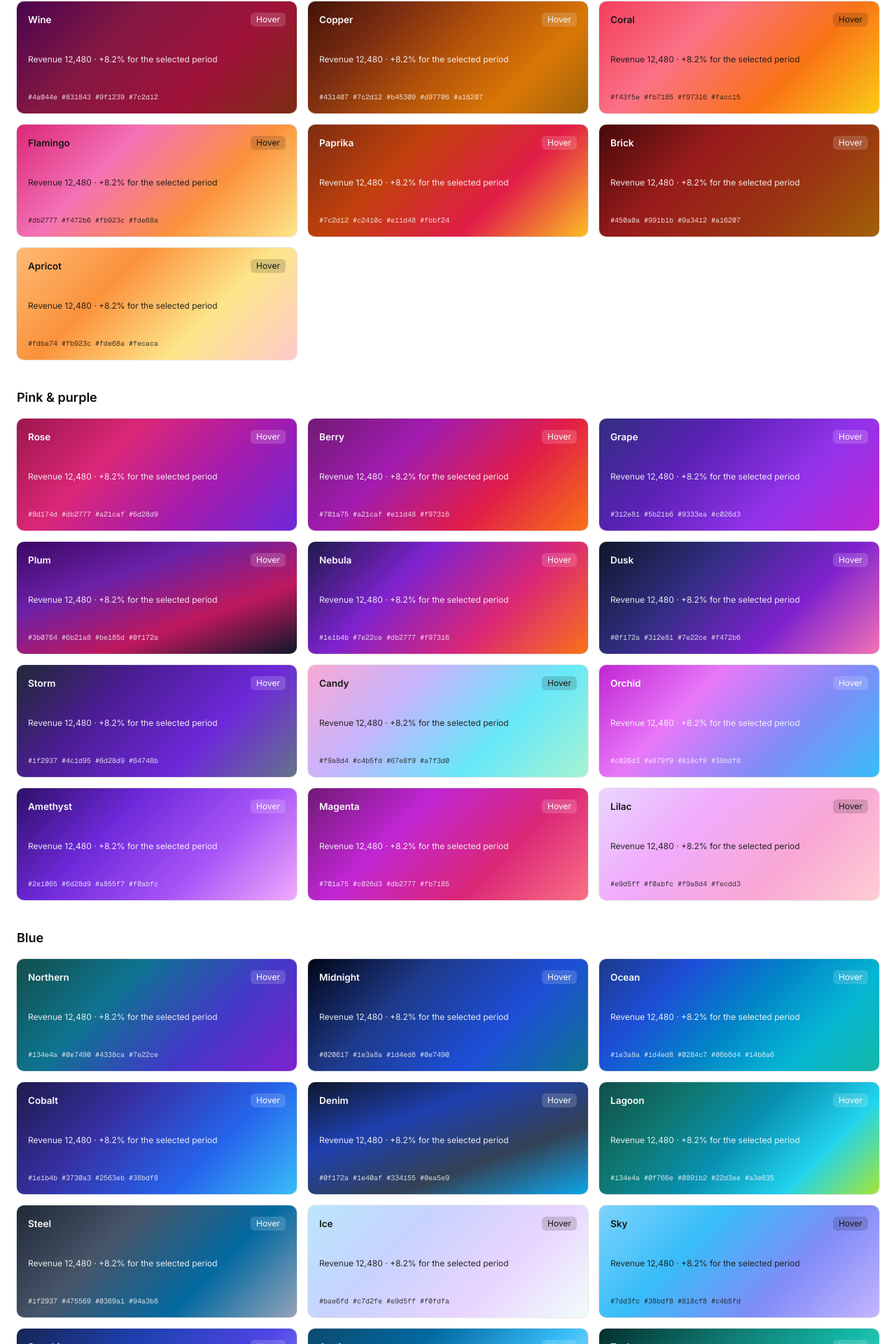
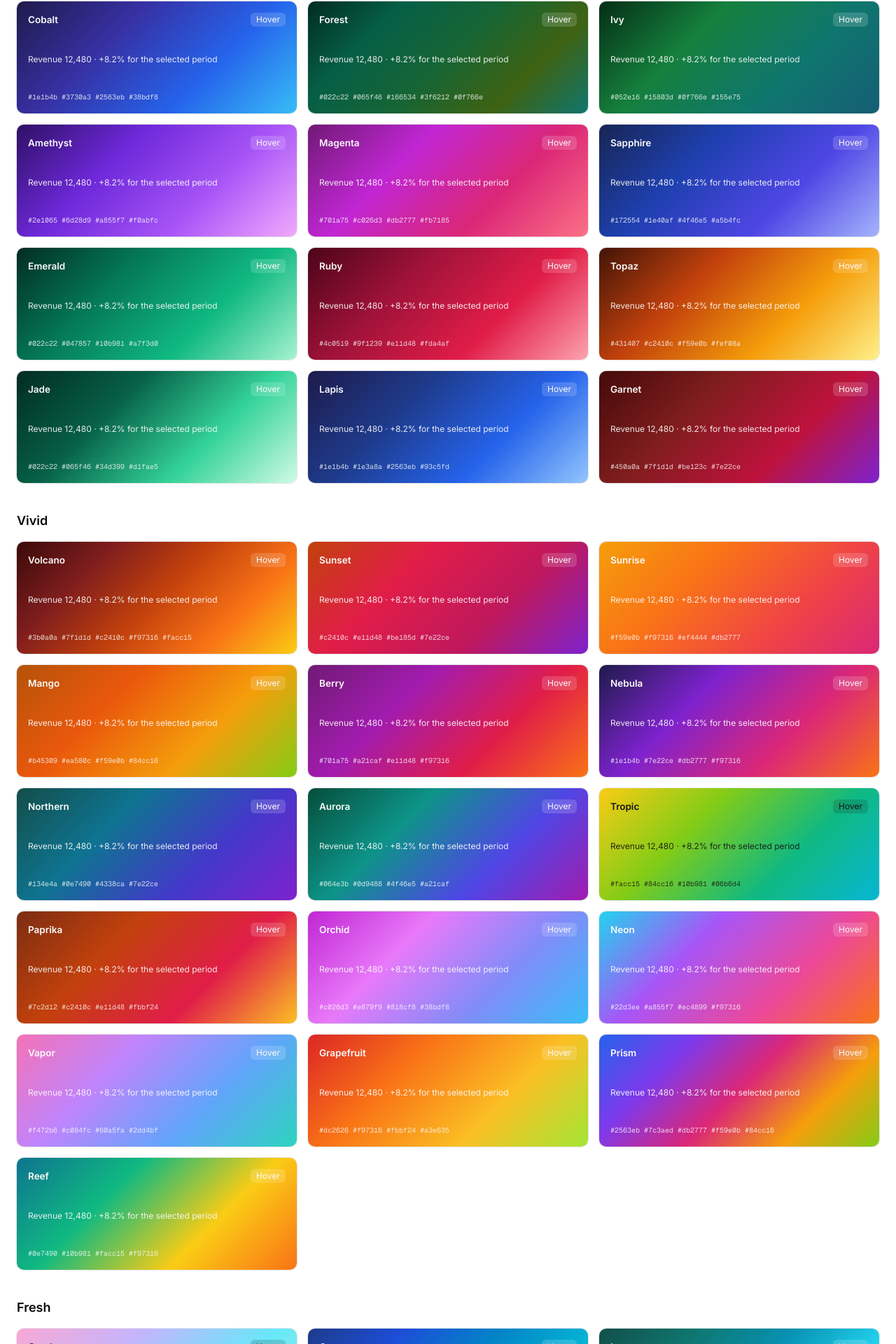
Before and after one commit to berezin-pavel/admin-kit, a Next.js app: page /palette2 in a window 1280 px wide. Shown: the part 622-2542 px from the top of the page at 70% size. Built offline with nearby package versions, Linux system fonts and the light colour scheme.

Commit message:
Regroup the gradient candidates by character instead of hue

```diff
--- a/app/palette2/page.tsx
+++ b/app/palette2/page.tsx
@@ -11,106 +11,106 @@ interface Candidate {
 }
 
 const candidates: readonly Candidate[] = [
-  { name: "Ember", family: "Warm", stops: ["#7f1d1d", "#b91c1c", "#dc2626", "#ea580c", "#f59e0b"], text: "light" },
-  { name: "Volcano", family: "Warm", stops: ["#3b0a0a", "#7f1d1d", "#c2410c", "#f97316", "#facc15"], text: "light" },
-  { name: "Sunset", family: "Warm", stops: ["#c2410c", "#e11d48", "#be185d", "#7e22ce"], text: "light" },
-  { name: "Sunrise", family: "Warm", stops: ["#f59e0b", "#f97316", "#ef4444", "#db2777"], text: "light" },
-  { name: "Mango", family: "Warm", stops: ["#b45309", "#ea580c", "#f59e0b", "#84cc16"], text: "light" },
-  { name: "Cherry", family: "Warm", stops: ["#881337", "#be123c", "#e11d48", "#f472b6"], text: "light" },
-  { name: "Wine", family: "Warm", stops: ["#4a044e", "#831843", "#9f1239", "#7c2d12"], text: "light" },
-  { name: "Copper", family: "Warm", stops: ["#431407", "#7c2d12", "#b45309", "#d97706", "#a16207"], text: "light" },
-  { name: "Coral", family: "Warm", stops: ["#f43f5e", "#fb7185", "#f97316", "#facc15"], text: "dark" },
-  { name: "Flamingo", family: "Warm", stops: ["#db2777", "#f472b6", "#fb923c", "#fde68a"], text: "dark" },
-  { name: "Rose", family: "Pink & purple", stops: ["#9d174d", "#db2777", "#a21caf", "#6d28d9"], text: "light" },
-  { name: "Berry", family: "Pink & purple", stops: ["#701a75", "#a21caf", "#e11d48", "#f97316"], text: "light" },
-  { name: "Grape", family: "Pink & purple", stops: ["#312e81", "#5b21b6", "#9333ea", "#c026d3"], text: "light" },
-  { name: "Plum", family: "Pink & purple", stops: ["#3b0764", "#6b21a8", "#be185d", "#0f172a"], angle: 160, text: "light" },
-  { name: "Nebula", family: "Pink & purple", stops: ["#1e1b4b", "#7e22ce", "#db2777", "#f97316"], text: "light" },
-  { name: "Dusk", family: "Pink & purple", stops: ["#0f172a", "#312e81", "#7e22ce", "#f472b6"], text: "light" },
-  { name: "Storm", family: "Pink & purple", stops: ["#1f2937", "#4c1d95", "#6d28d9", "#64748b"], text: "light" },
-  { name: "Candy", family: "Pink & purple", stops: ["#f9a8d4", "#c4b5fd", "#67e8f9", "#a7f3d0"], text: "dark" },
-  { name: "Northern", family: "Blue", stops: ["#134e4a", "#0e7490", "#4338ca", "#7e22ce"], text: "light" },
-  { name: "Midnight", family: "Blue", stops: ["#020617", "#1e3a8a", "#1d4ed8", "#0e7490"], text: "light" },
-  { name: "Ocean", family: "Blue", stops: ["#1e3a8a", "#1d4ed8", "#0284c7", "#06b6d4", "#14b8a6"], text: "light" },
-  { name: "Cobalt", family: "Blue", stops: ["#1e1b4b", "#3730a3", "#2563eb", "#38bdf8"], text: "light" },
-  { name: "Denim", family: "Blue", stops: ["#0f172a", "#1e40af", "#334155", "#0ea5e9"], angle: 160, text: "light" },
-  { name: "Lagoon", family: "Blue", stops: ["#134e4a", "#0f766e", "#0891b2", "#22d3ee", "#a3e635"], text: "light" },
-  { name: "Steel", family: "Blue", stops: ["#1f2937", "#475569", "#0369a1", "#94a3b8"], text: "light" },
-  { name: "Ice", family: "Blue", stops: ["#bae6fd", "#c7d2fe", "#e9d5ff", "#f0fdfa"], text: "dark" },
-  { name: "Sky", family: "Blue", stops: ["#7dd3fc", "#38bdf8", "#818cf8", "#c4b5fd"], text: "dark" },
-  { name: "Aurora", family: "Green", stops: ["#064e3b", "#0d9488", "#4f46e5", "#a21caf"], text: "light" },
-  { name: "Tropic", family: "Green", stops: ["#facc15", "#84cc16", "#10b981", "#06b6d4"], text: "dark" },
-  { name: "Meadow", family: "Green", stops: ["#14532d", "#15803d", "#65a30d", "#eab308"], text: "light" },
-  { name: "Forest", family: "Green", stops: ["#022c22", "#065f46", "#166534", "#3f6212", "#0f766e"], text: "light" },
-  { name: "Ivy", family: "Green", stops: ["#052e16", "#15803d", "#0f766e", "#155e75"], text: "light" },
-  { name: "Moss", family: "Green", stops: ["#365314", "#4d7c0f", "#a16207", "#78350f"], text: "light" },
-  { name: "Mint", family: "Green", stops: ["#a7f3d0", "#6ee7b7", "#67e8f9", "#bae6fd"], text: "dark" },
-  { name: "Sage", family: "Green", stops: ["#d9f99d", "#bbf7d0", "#99f6e4", "#e0e7ff"], text: "dark" },
-  { name: "Lemon", family: "Yellow", stops: ["#fef08a", "#fde047", "#bef264", "#86efac"], text: "dark" },
-  { name: "Amber", family: "Yellow", stops: ["#fde68a", "#fbbf24", "#fb923c", "#fda4af"], text: "dark" },
-  { name: "Peach", family: "Yellow", stops: ["#fed7aa", "#fdba74", "#fda4af", "#f9a8d4"], text: "dark" },
-  { name: "Sand", family: "Yellow", stops: ["#fef3c7", "#e7e5e4", "#d6d3d1", "#fde68a"], text: "dark" },
-  { name: "Gold", family: "Yellow", stops: ["#78350f", "#b45309", "#eab308", "#fde047"], text: "light" },
-  { name: "Lavender", family: "Pastel", stops: ["#ddd6fe", "#c4b5fd", "#f5d0fe", "#bfdbfe"], text: "dark" },
-  { name: "Rosewater", family: "Pastel", stops: ["#fecdd3", "#fbcfe8", "#e9d5ff", "#fef3c7"], text: "dark" },
-  { name: "Slate", family: "Greys", stops: ["#0f172a", "#334155", "#475569", "#0369a1"], text: "light" },
-  { name: "Graphite", family: "Greys", stops: ["#111827", "#374151", "#1f2937", "#4b5563", "#0f766e"], text: "light" },
-  { name: "Charcoal", family: "Greys", stops: ["#18181b", "#3f3f46", "#52525b", "#7c2d12"], text: "light" },
-  { name: "Onyx", family: "Greys", stops: ["#000000", "#1e1b4b", "#111827", "#312e81"], text: "light" },
-  { name: "Pearl", family: "Greys", stops: ["#f5f5f4", "#e7e5e4", "#e0f2fe", "#fce7f3"], text: "dark" },
-  { name: "Paprika", family: "Warm", stops: ["#7c2d12", "#c2410c", "#e11d48", "#fbbf24"], text: "light" },
-  { name: "Brick", family: "Warm", stops: ["#450a0a", "#991b1b", "#9a3412", "#a16207"], text: "light" },
-  { name: "Apricot", family: "Warm", stops: ["#fdba74", "#fb923c", "#fde68a", "#fecaca"], text: "dark" },
-  { name: "Orchid", family: "Pink & purple", stops: ["#c026d3", "#e879f9", "#818cf8", "#38bdf8"], text: "light" },
-  { name: "Amethyst", family: "Pink & purple", stops: ["#2e1065", "#6d28d9", "#a855f7", "#f0abfc"], text: "light" },
-  { name: "Magenta", family: "Pink & purple", stops: ["#701a75", "#c026d3", "#db2777", "#fb7185"], text: "light" },
-  { name: "Lilac", family: "Pink & purple", stops: ["#e9d5ff", "#f0abfc", "#f9a8d4", "#fecdd3"], text: "dark" },
-  { name: "Sapphire", family: "Blue", stops: ["#172554", "#1e40af", "#4f46e5", "#a5b4fc"], text: "light" },
-  { name: "Arctic", family: "Blue", stops: ["#0c4a6e", "#0369a1", "#38bdf8", "#e0f2fe"], text: "light" },
-  { name: "Teal", family: "Blue", stops: ["#042f2e", "#0f766e", "#14b8a6", "#5eead4"], text: "light" },
-  { name: "Cyan", family: "Blue", stops: ["#083344", "#155e75", "#06b6d4", "#a5f3fc"], text: "light" },
-  { name: "Emerald", family: "Green", stops: ["#022c22", "#047857", "#10b981", "#a7f3d0"], text: "light" },
-  { name: "Lime", family: "Green", stops: ["#1a2e05", "#3f6212", "#84cc16", "#d9f99d"], text: "light" },
-  { name: "Jungle", family: "Green", stops: ["#052e16", "#166534", "#0d9488", "#facc15"], text: "light" },
-  { name: "Pistachio", family: "Green", stops: ["#bef264", "#86efac", "#5eead4", "#fef9c3"], text: "dark" },
-  { name: "Honey", family: "Yellow", stops: ["#a16207", "#d97706", "#fbbf24", "#fef08a"], text: "light" },
-  { name: "Mustard", family: "Yellow", stops: ["#713f12", "#a16207", "#ca8a04", "#eab308"], text: "light" },
-  { name: "Buttercup", family: "Yellow", stops: ["#fef9c3", "#fde68a", "#fcd34d", "#fdba74"], text: "dark" },
+  { name: "Ember", family: "Jewel", stops: ["#7f1d1d", "#b91c1c", "#dc2626", "#ea580c", "#f59e0b"], text: "light" },
+  { name: "Cherry", family: "Jewel", stops: ["#881337", "#be123c", "#e11d48", "#f472b6"], text: "light" },
+  { name: "Wine", family: "Jewel", stops: ["#4a044e", "#831843", "#9f1239", "#7c2d12"], text: "light" },
+  { name: "Rose", family: "Jewel", stops: ["#9d174d", "#db2777", "#a21caf", "#6d28d9"], text: "light" },
+  { name: "Grape", family: "Jewel", stops: ["#312e81", "#5b21b6", "#9333ea", "#c026d3"], text: "light" },
+  { name: "Plum", family: "Jewel", stops: ["#3b0764", "#6b21a8", "#be185d", "#0f172a"], angle: 160, text: "light" },
+  { name: "Cobalt", family: "Jewel", stops: ["#1e1b4b", "#3730a3", "#2563eb", "#38bdf8"], text: "light" },
+  { name: "Forest", family: "Jewel", stops: ["#022c22", "#065f46", "#166534", "#3f6212", "#0f766e"], text: "light" },
+  { name: "Ivy", family: "Jewel", stops: ["#052e16", "#15803d", "#0f766e", "#155e75"], text: "light" },
+  { name: "Amethyst", family: "Jewel", stops: ["#2e1065", "#6d28d9", "#a855f7", "#f0abfc"], text: "light" },
+  { name: "Magenta", family: "Jewel", stops: ["#701a75", "#c026d3", "#db2777", "#fb7185"], text: "light" },
+  { name: "Sapphire", family: "Jewel", stops: ["#172554", "#1e40af", "#4f46e5", "#a5b4fc"], text: "light" },
+  { name: "Emerald", family: "Jewel", stops: ["#022c22", "#047857", "#10b981", "#a7f3d0"], text: "light" },
+  { name: "Ruby", family: "Jewel", stops: ["#4c0519", "#9f1239", "#e11d48", "#fda4af"], text: "light" },
+  { name: "Topaz", family: "Jewel", stops: ["#431407", "#c2410c", "#f59e0b", "#fef08a"], text: "light" },
+  { name: "Jade", family: "Jewel", stops: ["#022c22", "#065f46", "#34d399", "#d1fae5"], text: "light" },
+  { name: "Lapis", family: "Jewel", stops: ["#1e1b4b", "#1e3a8a", "#2563eb", "#93c5fd"], text: "light" },
+  { name: "Garnet", family: "Jewel", stops: ["#450a0a", "#7f1d1d", "#be123c", "#7e22ce"], text: "light" },
+  { name: "Volcano", family: "Vivid", stops: ["#3b0a0a", "#7f1d1d", "#c2410c", "#f97316", "#facc15"], text: "light" },
+  { name: "Sunset", family: "Vivid", stops: ["#c2410c", "#e11d48", "#be185d", "#7e22ce"], text: "light" },
+  { name: "Sunrise", family: "Vivid", stops: ["#f59e0b", "#f97316", "#ef4444", "#db2777"], text: "light" },
+  { name: "Mango", family: "Vivid", stops: ["#b45309", "#ea580c", "#f59e0b", "#84cc16"], text: "light" },
+  { name: "Berry", family: "Vivid", stops: ["#701a75", "#a21caf", "#e11d48", "#f97316"], text: "light" },
+  { name: "Nebula", family: "Vivid", stops: ["#1e1b4b", "#7e22ce", "#db2777", "#f97316"], text: "light" },
+  { name: "Northern", family: "Vivid", stops: ["#134e4a", "#0e7490", "#4338ca", "#7e22ce"], text: "light" },
+  { name: "Aurora", family: "Vivid", stops: ["#064e3b", "#0d9488", "#4f46e5", "#a21caf"], text: "light" },
+  { name: "Tropic", family: "Vivid", stops: ["#facc15", "#84cc16", "#10b981", "#06b6d4"], text: "dark" },
+  { name: "Paprika", family: "Vivid", stops: ["#7c2d12", "#c2410c", "#e11d48", "#fbbf24"], text: "light" },
+  { name: "Orchid", family: "Vivid", stops: ["#c026d3", "#e879f9", "#818cf8", "#38bdf8"], text: "light" },
+  { name: "Neon", family: "Vivid", stops: ["#22d3ee", "#a855f7", "#ec4899", "#f97316"], text: "light" },
+  { name: "Vapor", family: "Vivid", stops: ["#f472b6", "#c084fc", "#60a5fa", "#2dd4bf"], text: "light" },
+  { name: "Grapefruit", family: "Vivid", stops: ["#dc2626", "#f97316", "#fbbf24", "#a3e635"], text: "light" },
+  { name: "Prism", family: "Vivid", stops: ["#2563eb", "#7c3aed", "#db2777", "#f59e0b", "#84cc16"], text: "light" },
+  { name: "Reef", family: "Vivid", stops: ["#0e7490", "#10b981", "#facc15", "#f97316"], text: "light" },
+  { name: "Candy", family: "Fresh", stops: ["#f9a8d4", "#c4b5fd", "#67e8f9", "#a7f3d0"], text: "dark" },
+  { name: "Ocean", family: "Fresh", stops: ["#1e3a8a", "#1d4ed8", "#0284c7", "#06b6d4", "#14b8a6"], text: "light" },
+  { name: "Lagoon", family: "Fresh", stops: ["#134e4a", "#0f766e", "#0891b2", "#22d3ee", "#a3e635"], text: "light" },
+  { name: "Ice", family: "Fresh", stops: ["#bae6fd", "#c7d2fe", "#e9d5ff", "#f0fdfa"], text: "dark" },
+  { name: "Sky", family: "Fresh", stops: ["#7dd3fc", "#38bdf8", "#818cf8", "#c4b5fd"], text: "dark" },
+  { name: "Meadow", family: "Fresh", stops: ["#14532d", "#15803d", "#65a30d", "#eab308"], text: "light" },
+  { name: "Mint", family: "Fresh", stops: ["#a7f3d0", "#6ee7b7", "#67e8f9", "#bae6fd"], text: "dark" },
+  { name: "Sage", family: "Fresh", stops: ["#d9f99d", "#bbf7d0", "#99f6e4", "#e0e7ff"], text: "dark" },
+  { name: "Arctic", family: "Fresh", stops: ["#0c4a6e", "#0369a1", "#38bdf8", "#e0f2fe"], text: "light" },
+  { name: "Teal", family: "Fresh", stops: ["#042f2e", "#0f766e", "#14b8a6", "#5eead4"], text: "light" },
+  { name: "Cyan", family: "Fresh", stops: ["#083344", "#155e75", "#06b6d4", "#a5f3fc"], text: "light" },
+  { name: "Lime", family: "Fresh", stops: ["#1a2e05", "#3f6212", "#84cc16", "#d9f99d"], text: "light" },
+  { name: "Jungle", family: "Fresh", stops: ["#052e16", "#166534", "#0d9488", "#facc15"], text: "light" },
+  { name: "Pistachio", family: "Fresh", stops: ["#bef264", "#86efac", "#5eead4", "#fef9c3"], text: "dark" },
+  { name: "Dusk", family: "Night", stops: ["#0f172a", "#312e81", "#7e22ce", "#f472b6"], text: "light" },
+  { name: "Storm", family: "Night", stops: ["#1f2937", "#4c1d95", "#6d28d9", "#64748b"], text: "light" },
+  { name: "Midnight", family: "Night", stops: ["#020617", "#1e3a8a", "#1d4ed8", "#0e7490"], text: "light" },
+  { name: "Denim", family: "Night", stops: ["#0f172a", "#1e40af", "#334155", "#0ea5e9"], angle: 160, text: "light" },
+  { name: "Steel", family: "Night", stops: ["#1f2937", "#475569", "#0369a1", "#94a3b8"], text: "light" },
+  { name: "Charcoal", family: "Night", stops: ["#18181b", "#3f3f46", "#52525b", "#7c2d12"], text: "light" },
+  { name: "Onyx", family: "Night", stops: ["#000000", "#1e1b4b", "#111827", "#312e81"], text: "light" },
+  { name: "Ink", family: "Night", stops: ["#020617", "#0f172a", "#1e293b", "#334155"], text: "light" },
+  { name: "Cool Grey", family: "Night", stops: ["#111827", "#1f2937", "#1e3a8a", "#374151"], text: "light" },
+  { name: "Copper", family: "Earth", stops: ["#431407", "#7c2d12", "#b45309", "#d97706", "#a16207"], text: "light" },
+  { name: "Moss", family: "Earth", stops: ["#365314", "#4d7c0f", "#a16207", "#78350f"], text: "light" },
+  { name: "Sand", family: "Earth", stops: ["#fef3c7", "#e7e5e4", "#d6d3d1", "#fde68a"], text: "dark" },
+  { name: "Brick", family: "Earth", stops: ["#450a0a", "#991b1b", "#9a3412", "#a16207"], text: "light" },
+  { name: "Honey", family: "Earth", stops: ["#a16207", "#d97706", "#fbbf24", "#fef08a"], text: "light" },
+  { name: "Mustard", family: "Earth", stops: ["#713f12", "#a16207", "#ca8a04", "#eab308"], text: "light" },
   { name: "Terracotta", family: "Earth", stops: ["#7c2d12", "#9a3412", "#c2410c", "#d6d3d1"], text: "light" },
   { name: "Mocha", family: "Earth", stops: ["#292524", "#57534e", "#78350f", "#a8a29e"], text: "light" },
   { name: "Clay", family: "Earth", stops: ["#78350f", "#b45309", "#a8a29e", "#fde68a"], text: "light" },
   { name: "Olive", family: "Earth", stops: ["#1a2e05", "#3f6212", "#65a30d", "#a3a3a3"], text: "light" },
   { name: "Cocoa", family: "Earth", stops: ["#1c1917", "#44403c", "#7c2d12", "#a16207"], text: "light" },
   { name: "Latte", family: "Earth", stops: ["#e7e5e4", "#d6d3d1", "#fde68a", "#fed7aa"], text: "dark" },
+  { name: "Warm Grey", family: "Earth", stops: ["#292524", "#44403c", "#78350f", "#57534e"], text: "light" },
+  { name: "Gold", family: "Metal", stops: ["#78350f", "#b45309", "#eab308", "#fde047"], text: "light" },
   { name: "Bronze", family: "Metal", stops: ["#451a03", "#92400e", "#d97706", "#fde68a"], text: "light" },
   { name: "Rose Gold", family: "Metal", stops: ["#9f1239", "#e11d48", "#fda4af", "#fef3c7"], text: "light" },
   { name: "Platinum", family: "Metal", stops: ["#a1a1aa", "#e4e4e7", "#f4f4f5", "#d4d4d8"], text: "dark" },
   { name: "Brass", family: "Metal", stops: ["#713f12", "#ca8a04", "#fde047", "#f5f5f4"], text: "light" },
-  { name: "Neon", family: "Vivid", stops: ["#22d3ee", "#a855f7", "#ec4899", "#f97316"], text: "light" },
-  { name: "Vapor", family: "Vivid", stops: ["#f472b6", "#c084fc", "#60a5fa", "#2dd4bf"], text: "light" },
-  { name: "Sherbet", family: "Vivid", stops: ["#fdba74", "#f9a8d4", "#c4b5fd", "#a5f3fc"], text: "dark" },
-  { name: "Grapefruit", family: "Vivid", stops: ["#dc2626", "#f97316", "#fbbf24", "#a3e635"], text: "light" },
-  { name: "Prism", family: "Vivid", stops: ["#2563eb", "#7c3aed", "#db2777", "#f59e0b", "#84cc16"], text: "light" },
-  { name: "Reef", family: "Vivid", stops: ["#0e7490", "#10b981", "#facc15", "#f97316"], text: "light" },
-  { name: "Ruby", family: "Jewel", stops: ["#4c0519", "#9f1239", "#e11d48", "#fda4af"], text: "light" },
-  { name: "Topaz", family: "Jewel", stops: ["#431407", "#c2410c", "#f59e0b", "#fef08a"], text: "light" },
-  { name: "Jade", family: "Jewel", stops: ["#022c22", "#065f46", "#34d399", "#d1fae5"], text: "light" },
-  { name: "Lapis", family: "Jewel", stops: ["#1e1b4b", "#1e3a8a", "#2563eb", "#93c5fd"], text: "light" },
-  { name: "Garnet", family: "Jewel", stops: ["#450a0a", "#7f1d1d", "#be123c", "#7e22ce"], text: "light" },
+  { name: "Silver", family: "Metal", stops: ["#a1a1aa", "#d4d4d8", "#f4f4f5", "#e4e4e7"], text: "dark" },
+  { name: "Concrete", family: "Metal", stops: ["#78716c", "#a8a29e", "#d6d3d1", "#e7e5e4"], text: "dark" },
+  { name: "Coral", family: "Pastel", stops: ["#f43f5e", "#fb7185", "#f97316", "#facc15"], text: "dark" },
+  { name: "Flamingo", family: "Pastel", stops: ["#db2777", "#f472b6", "#fb923c", "#fde68a"], text: "dark" },
+  { name: "Lemon", family: "Pastel", stops: ["#fef08a", "#fde047", "#bef264", "#86efac"], text: "dark" },
+  { name: "Amber", family: "Pastel", stops: ["#fde68a", "#fbbf24", "#fb923c", "#fda4af"], text: "dark" },
+  { name: "Peach", family: "Pastel", stops: ["#fed7aa", "#fdba74", "#fda4af", "#f9a8d4"], text: "dark" },
+  { name: "Lavender", family: "Pastel", stops: ["#ddd6fe", "#c4b5fd", "#f5d0fe", "#bfdbfe"], text: "dark" },
+  { name: "Rosewater", family: "Pastel", stops: ["#fecdd3", "#fbcfe8", "#e9d5ff", "#fef3c7"], text: "dark" },
+  { name: "Pearl", family: "Pastel", stops: ["#f5f5f4", "#e7e5e4", "#e0f2fe", "#fce7f3"], text: "dark" },
+  { name: "Apricot", family: "Pastel", stops: ["#fdba74", "#fb923c", "#fde68a", "#fecaca"], text: "dark" },
+  { name: "Lilac", family: "Pastel", stops: ["#e9d5ff", "#f0abfc", "#f9a8d4", "#fecdd3"], text: "dark" },
+  { name: "Buttercup", family: "Pastel", stops: ["#fef9c3", "#fde68a", "#fcd34d", "#fdba74"], text: "dark" },
+  { name: "Sherbet", family: "Pastel", stops: ["#fdba74", "#f9a8d4", "#c4b5fd", "#a5f3fc"], text: "dark" },
+  { name: "Mist", family: "Pastel", stops: ["#cbd5e1", "#e2e8f0", "#f1f5f9", "#e2e8f0"], text: "dark" },
+  { name: "Fog", family: "Pastel", stops: ["#d6d3d1", "#e7e5e4", "#f5f5f4", "#e7e5e4"], text: "dark" },
+  { name: "Cloud", family: "Pastel", stops: ["#f8fafc", "#f1f5f9", "#e2e8f0", "#f8fafc"], text: "dark" },
+  { name: "Slate Mist", family: "Pastel", stops: ["#64748b", "#94a3b8", "#cbd5e1", "#e2e8f0"], text: "dark" },
+  { name: "Slate", family: "Greys", stops: ["#0f172a", "#334155", "#475569", "#0369a1"], text: "light" },
+  { name: "Graphite", family: "Greys", stops: ["#111827", "#374151", "#1f2937", "#4b5563", "#0f766e"], text: "light" },
   { name: "Ash", family: "Greys", stops: ["#1c1917", "#292524", "#44403c", "#57534e"], text: "light" },
   { name: "Basalt", family: "Greys", stops: ["#0a0a0a", "#171717", "#262626", "#404040"], text: "light" },
   { name: "Iron", family: "Greys", stops: ["#1e293b", "#334155", "#475569", "#64748b"], text: "light" },
   { name: "Pewter", family: "Greys", stops: ["#374151", "#4b5563", "#6b7280", "#9ca3af"], text: "light" },
   { name: "Smoke", family: "Greys", stops: ["#3f3f46", "#52525b", "#71717a", "#a1a1aa"], text: "light" },
-  { name: "Ink", family: "Greys", stops: ["#020617", "#0f172a", "#1e293b", "#334155"], text: "light" },
-  { name: "Mist", family: "Greys", stops: ["#cbd5e1", "#e2e8f0", "#f1f5f9", "#e2e8f0"], text: "dark" },
-  { name: "Fog", family: "Greys", stops: ["#d6d3d1", "#e7e5e4", "#f5f5f4", "#e7e5e4"], text: "dark" },
-  { name: "Silver", family: "Greys", stops: ["#a1a1aa", "#d4d4d8", "#f4f4f5", "#e4e4e7"], text: "dark" },
-  { name: "Cloud", family: "Greys", stops: ["#f8fafc", "#f1f5f9", "#e2e8f0", "#f8fafc"], text: "dark" },
-  { name: "Concrete", family: "Greys", stops: ["#78716c", "#a8a29e", "#d6d3d1", "#e7e5e4"], text: "dark" },
-  { name: "Slate Mist", family: "Greys", stops: ["#64748b", "#94a3b8", "#cbd5e1", "#e2e8f0"], text: "dark" },
-  { name: "Cool Grey", family: "Greys", stops: ["#111827", "#1f2937", "#1e3a8a", "#374151"], text: "light" },
-  { name: "Warm Grey", family: "Greys", stops: ["#292524", "#44403c", "#78350f", "#57534e"], text: "light" },
   { name: "Mono", family: "Greys", stops: ["#000000", "#262626", "#525252", "#737373"], text: "light" },
 ]
 
```
